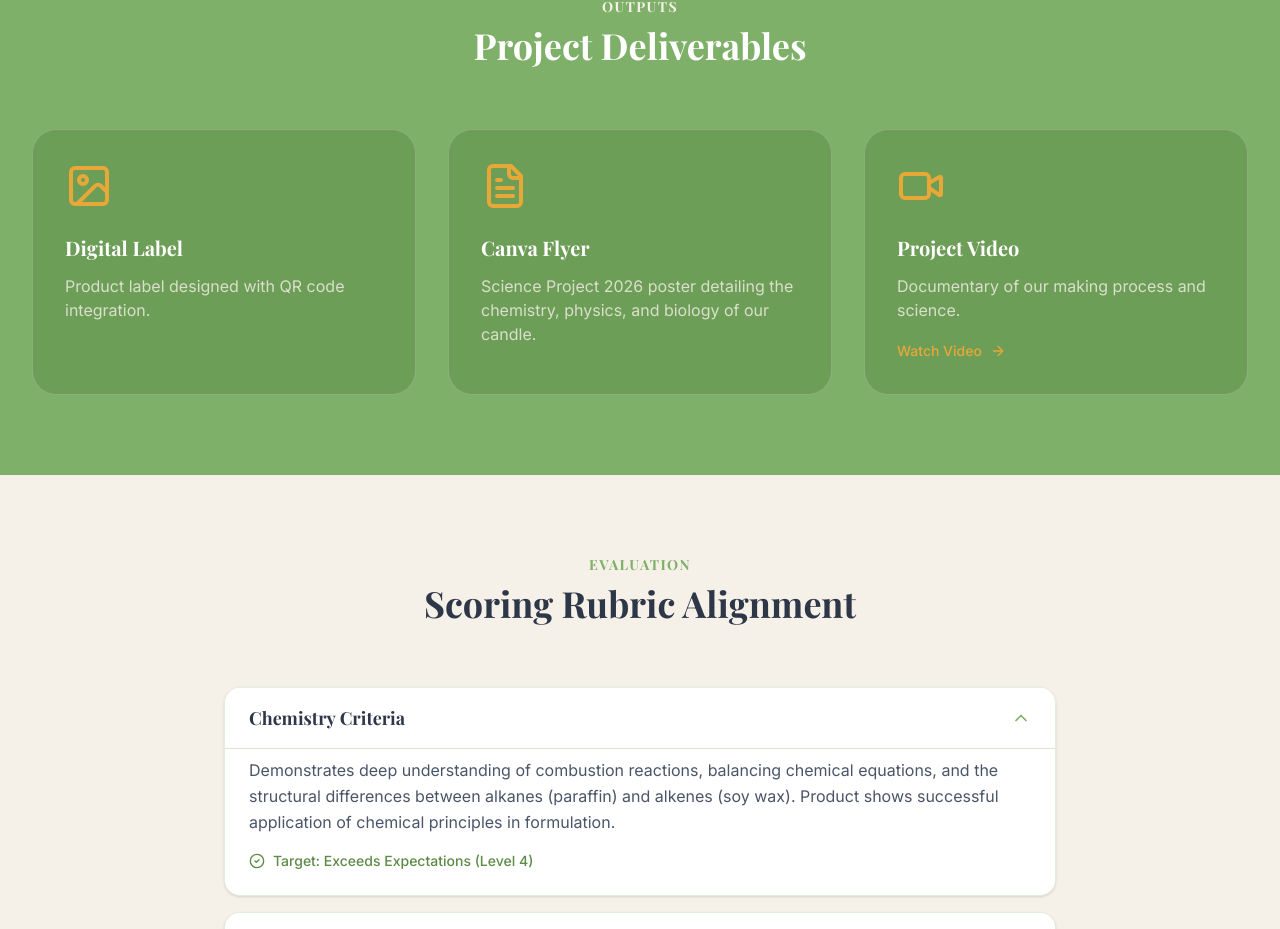
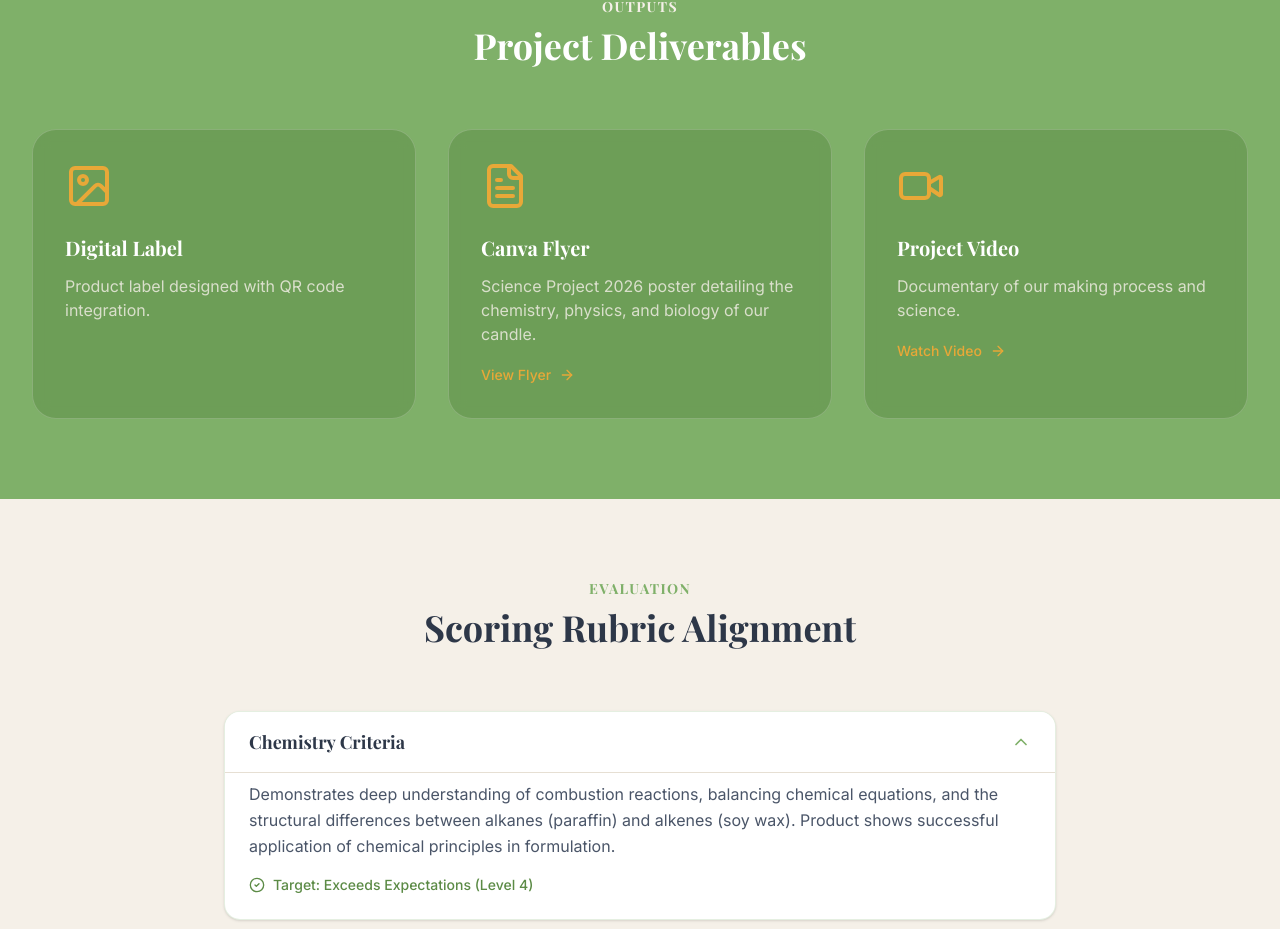
Before and after one commit to Toru01-09/Science-project-10sci-Group-5, a React (Vite) app: page / in a window 1280 px wide. Shown: the part 4315-5244 px from the top of the page. Built offline with nearby package versions, Linux system fonts and the light colour scheme; a web font is replaced by a local one.

Commit message:
feat: Make Canva flyer link clickable
The Canva flyer card now includes a placeholder link. This change updates the `link` property to `"#"` and adds client-side handling to prevent navigation and inform the user to update the link with their actual project poster.

```diff
--- a/src/App.tsx
+++ b/src/App.tsx
@@ -525,16 +525,18 @@ export default function App() {
           <div className="grid md:grid-cols-3 gap-8">
             {[
               { title: "Digital Label", icon: ImageIcon, desc: "Product label designed with QR code integration.", link: null },
-              { title: "Canva Flyer", icon: FileText, desc: "Science Project 2026 poster detailing the chemistry, physics, and biology of our candle.", link: null },
+              { title: "Canva Flyer", icon: FileText, desc: "Science Project 2026 poster detailing the chemistry, physics, and biology of our candle.", link: "#" },
               { title: "Project Video", icon: Video, desc: "Documentary of our making process and science.", link: "https://drive.google.com/file/d/14v1ZWi7euEEXdnltR-T2ehD-BHoBTHUZ/view?usp=drivesdk" }
             ].map((item, idx) => (
               <FadeIn key={item.title} delay={idx * 0.1}>
                 {item.link ? (
-                  <a href={item.link} target="_blank" rel="noopener noreferrer" className="block bg-sage-dark/50 backdrop-blur-sm border border-white/20 p-8 rounded-3xl hover:bg-sage-dark transition-colors h-full">
+                  <a href={item.link} target={item.link === "#" ? "_self" : "_blank"} rel="noopener noreferrer" className="block bg-sage-dark/50 backdrop-blur-sm border border-white/20 p-8 rounded-3xl hover:bg-sage-dark transition-colors h-full" onClick={(e) => { if (item.link === "#") { e.preventDefault(); alert("Please replace this placeholder with your actual Canva or Google Drive link in the code!"); } }}>
                     <item.icon className="w-12 h-12 text-amber mb-6" />
                     <h4 className="text-xl font-bold mb-3">{item.title}</h4>
                     <p className="text-cream/80 mb-4">{item.desc}</p>
-                    <span className="inline-flex items-center gap-2 text-amber font-medium text-sm">Watch Video <ArrowRight className="w-4 h-4" /></span>
+                    <span className="inline-flex items-center gap-2 text-amber font-medium text-sm">
+                      {item.title === "Project Video" ? "Watch Video" : "View Flyer"} <ArrowRight className="w-4 h-4" />
+                    </span>
                   </a>
                 ) : (
                   <div className="bg-sage-dark/50 backdrop-blur-sm border border-white/20 p-8 rounded-3xl hover:bg-sage-dark transition-colors h-full">
```
